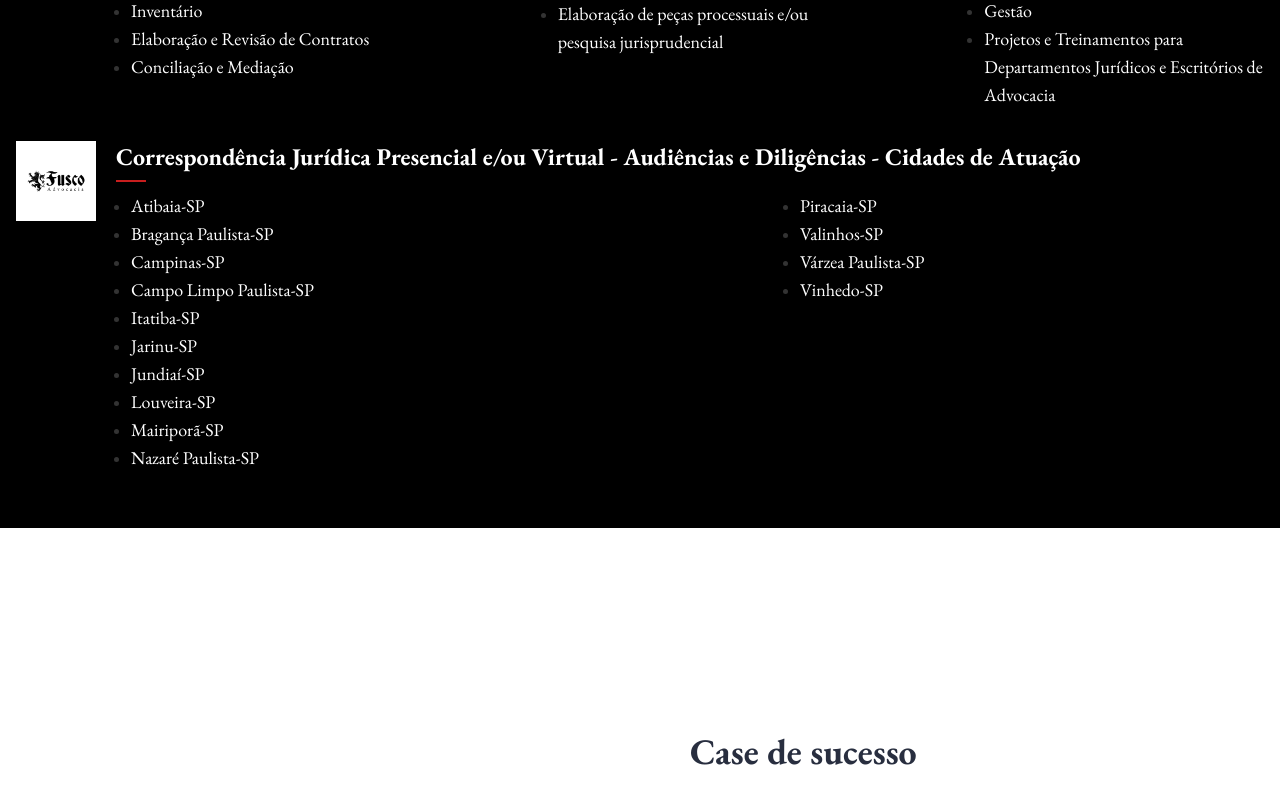
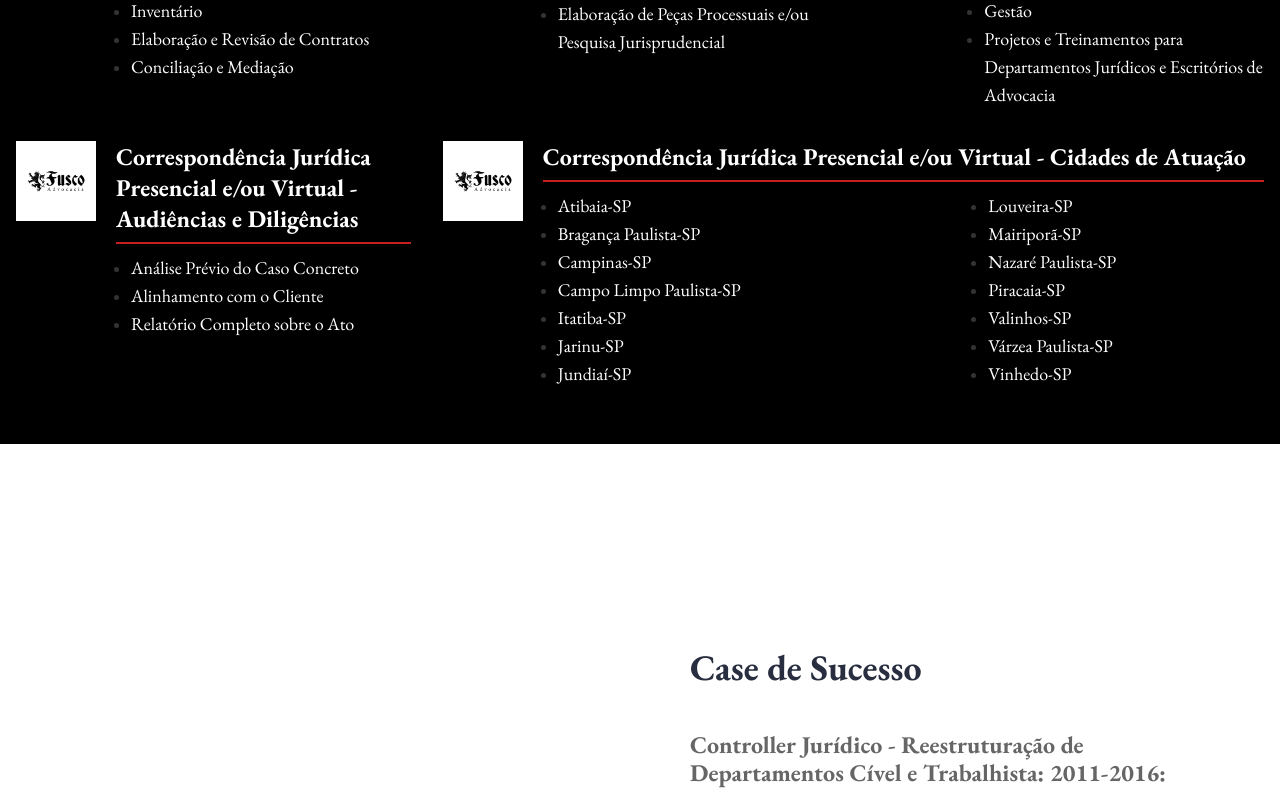
Before and after one commit to PedroLuizComZ/attorney-landing-page, a Next.js app: page / in a window 1280 px wide. Shown: the part 3282-4080 px from the top of the page. Built offline with nearby package versions, Linux system fonts and the light colour scheme.

Commit message:
Services updated

```diff
--- a/components/ServiceArea/index.js
+++ b/components/ServiceArea/index.js
@@ -16,7 +16,7 @@ const services = [
   },
   {
     title: "Advocacia de Apoio Estratégica e/ou de Volume ",
-    content: ["Elaboração de peças processuais e/ou pesquisa jurisprudencial"],
+    content: ["Elaboração de Peças Processuais e/ou Pesquisa Jurisprudencial"],
     id: 2,
   },
   {
@@ -27,6 +27,16 @@ const services = [
       "Projetos e Treinamentos para Departamentos Jurídicos e Escritórios de Advocacia",
     ],
     id: 3,
+  },
+  {
+    title:
+      "Correspondência Jurídica Presencial e/ou Virtual - Audiências e Diligências ",
+    content: [
+      "Análise Prévio do Caso Concreto",
+      "Alinhamento com o Cliente",
+      "Relatório Completo sobre o Ato",
+    ],
+    id: 4,
   },
 ];
 
@@ -59,15 +69,15 @@ const ServiceArea = ({ className = "", title, subTitle }) => {
             </Grid>
           </Grid>
         ))}
-        <Grid item xs={12} lg={12} sm={12} className="adicional-container">
+        <Grid item xs={12} lg={8} sm={12}>
           <Grid className="serviceWrap">
             <Grid className="serviceIcon">
               <img src={"/images/logo-preto.png"} alt="" />
             </Grid>
             <Grid className="serviceContent">
               <h3>
-                Correspondência Jurídica Presencial e/ou Virtual - Audiências e
-                Diligências - Cidades de Atuação
+                Correspondência Jurídica Presencial e/ou Virtual - Cidades de
+                Atuação
               </h3>
               <div className="aditional-list">
                 <ul className="first-list">
@@ -86,14 +96,14 @@ const ServiceArea = ({ className = "", title, subTitle }) => {
                   <li>
                     <p> Itatiba-SP</p>
                   </li>
-                </ul>
-                <ul className="second-list">
                   <li>
                     <p> Jarinu-SP </p>
                   </li>
                   <li>
                     <p> Jundiaí-SP</p>
                   </li>
+                </ul>
+                <ul className="second-list">
                   <li>
                     <p> Louveira-SP</p>
                   </li>
@@ -103,8 +113,6 @@ const ServiceArea = ({ className = "", title, subTitle }) => {
                   <li>
                     <p> Nazaré Paulista-SP</p>
                   </li>
-                </ul>
-                <ul className="third-list">
                   <li>
                     <p> Piracaia-SP </p>
                   </li>
@@ -118,6 +126,7 @@ const ServiceArea = ({ className = "", title, subTitle }) => {
                     <p> Vinhedo-SP</p>
                   </li>
                 </ul>
+
               </div>
             </Grid>
           </Grid>
--- a/components/Testmonial/index.js
+++ b/components/Testmonial/index.js
@@ -21,11 +21,11 @@ const Testmonial = ({ className = '' }) => {
             </Grid>
             <Grid item md={6} sm={12} xs={12}>
                 <Grid className="testimonialContent">
-                    <h2>Case de sucesso</h2>
+                    <h2>Case de Sucesso</h2>
                     <Slider className="testmonialSlider"
                         {...settings}>
                         <Grid className="slideItem">
-                            <p> Controller Jurídico -  Reestruturação de Departamentos Cível e Trabalhista 2011-2016 :</p>
+                            <p> Controller Jurídico -  Reestruturação de Departamentos Cível e Trabalhista: 2011-2016:</p>
                             <ul>
                                 <li>
                                     Readequação de equipe de advogados e estagiários, com viabilização de desenvolvimento de habilidades pessoais e profissionais
--- a/styles/style.scss
+++ b/styles/style.scss
@@ -2085,14 +2085,6 @@ body {
         background: #000000;
     }
 
-    .adicional-container{
-        border-top: 0.2px solid #FFFFFF;
-
-        @media (max-width:1280px) {
-            border-top: 0;
-        }
-    }
-
     .serviceWrap {
         display: flex;
         flex-wrap: wrap;
@@ -2161,7 +2153,7 @@ body {
                     content: "";
                     left: 0;
                     bottom: 0;
-                    width: 30px;
+                    width: 100%;
                     height: 2px;
                     background: #C81E1E;
                 }
@@ -2181,7 +2173,7 @@ body {
 
             .aditional-list{
                 display: grid;
-                grid-template-columns: 1fr 1fr 1fr;
+                grid-template-columns: 1fr 1fr;
 
                 .first-list{
                     order: 1;
@@ -2189,27 +2181,9 @@ body {
 
                 .second-list {
                     order: 2;
-                    margin-left: 45px;
-                }
-
-                .third-list {
-                    order: 3;
-                    margin-left: 95px;
-                }
-
-                @media (min-width: 600px) and (max-width: 1280px) {
-                    grid-template-columns: 1fr 1fr;
-
-                    .second-list {
-                        margin-left: 0;
-                        order: 3;
-                    }
-
-                    .third-list {
-                        order: 2;
-                        margin-left: 95px;
-                    }
-                }
+                    margin-left: 70px;
+                }
+
 
                 @media (max-width: 600px) {
                     grid-template-columns: 1fr;
@@ -2223,10 +2197,6 @@ body {
                         margin-left: 0;
                     }
 
-                    .third-list {
-                        order: 3;
-                        margin-left: 0;
-                    }
                 }
 
 
@@ -2808,7 +2778,7 @@ body {
             left: 50%;
             transform: translateX(-50%);
             bottom: 0;
-            width: 60px;
+            width: 300px;
             height: 3px;
             background: #C81E1E;
         }
```
